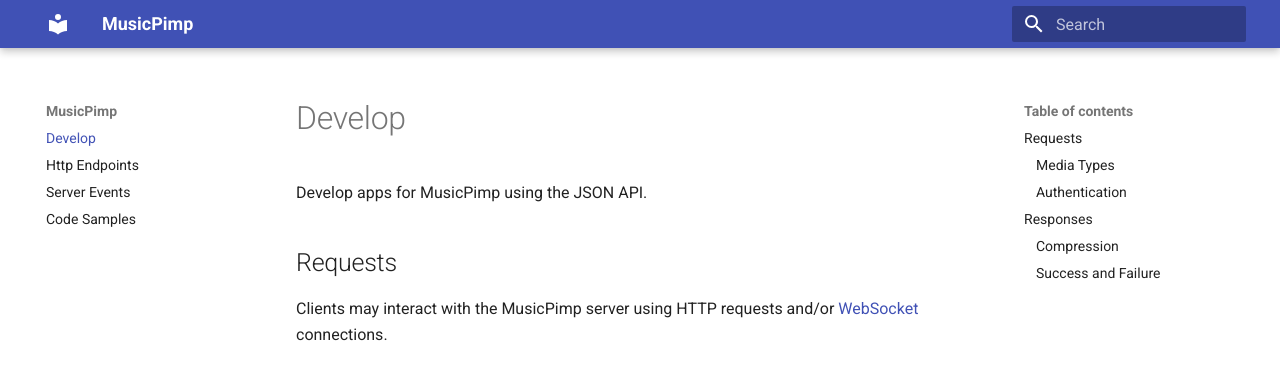
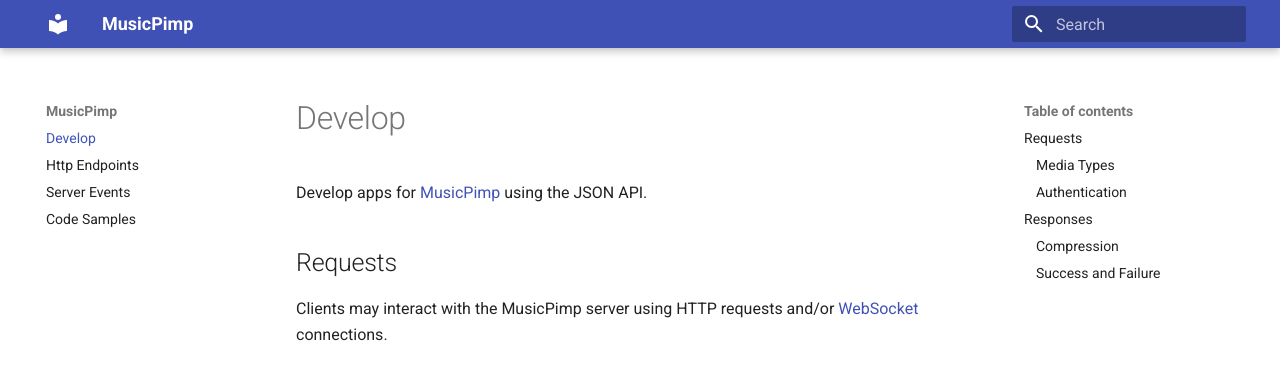
Before and after one commit to malliina/pimpweb, an MkDocs documentation site: the page built from docs/index.md, in a window 1280 px wide and 900 px high. Shown: the top 366 px of the window. Built offline with MkDocs 1.6.1 and Material for MkDocs 9.7.7, drawn with Linux system fonts in a browser that asks for light colours; some of the changed lines change nothing that is shown.

Commit message:
Improve docs

```diff
--- a/docs/index.md
+++ b/docs/index.md
@@ -1,4 +1,4 @@
-Develop apps for MusicPimp using the JSON API.
+Develop apps for [MusicPimp](https://www.musicpimp.org) using the JSON API.
 
 ## Requests <div id="requests" class="area"></div>
 
--- a/mkdocs.yml
+++ b/mkdocs.yml
@@ -6,8 +6,8 @@
 
 nav:
   - Develop: index.md
-  - Http Endpoints: HttpEndpoints.md
-  - Server Events: ServerEvents.md
-  - Code Samples: CodeSamples.md
+  - Http Endpoints: http-endpoints.md
+  - Server Events: server-events.md
+  - Code Samples: code-samples.md
 
 copyright: Copyright &copy; 2018 <a href="https://github.com/malliina">Michael Skogberg</a>
```
Also changed, not shown: docs/code-samples.md (renamed from docs/CodeSamples.md), docs/http-endpoints.md (renamed from docs/HttpEndpoints.md), docs/server-events.md (renamed from docs/ServerEvents.md).
